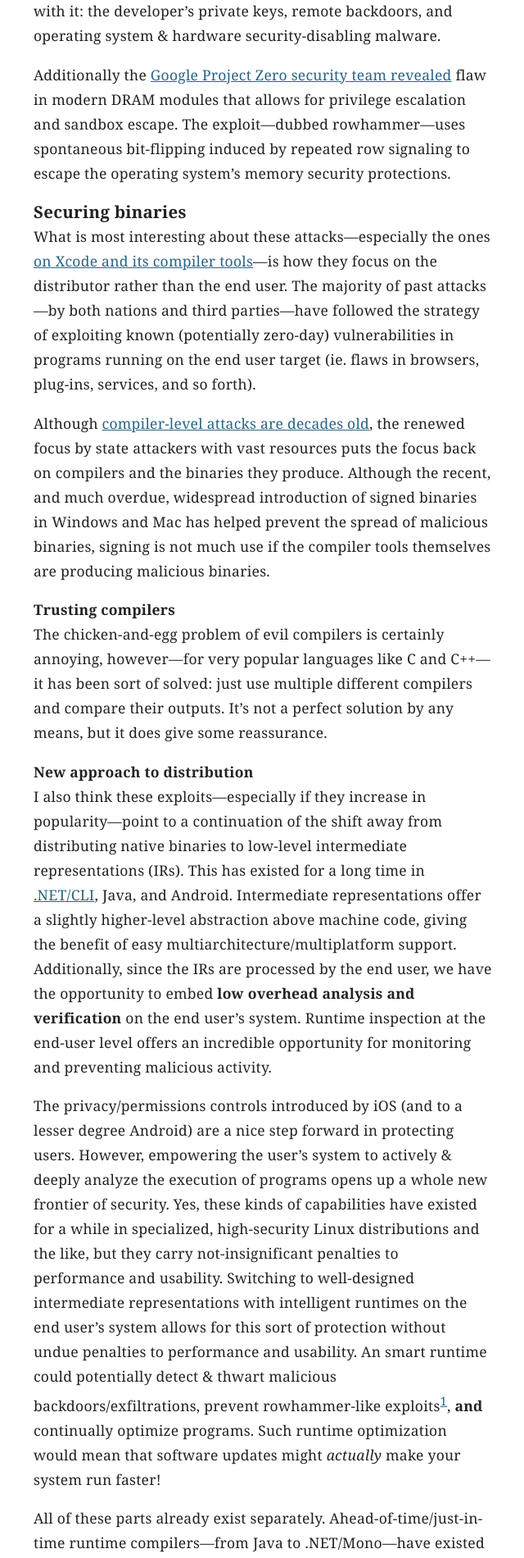
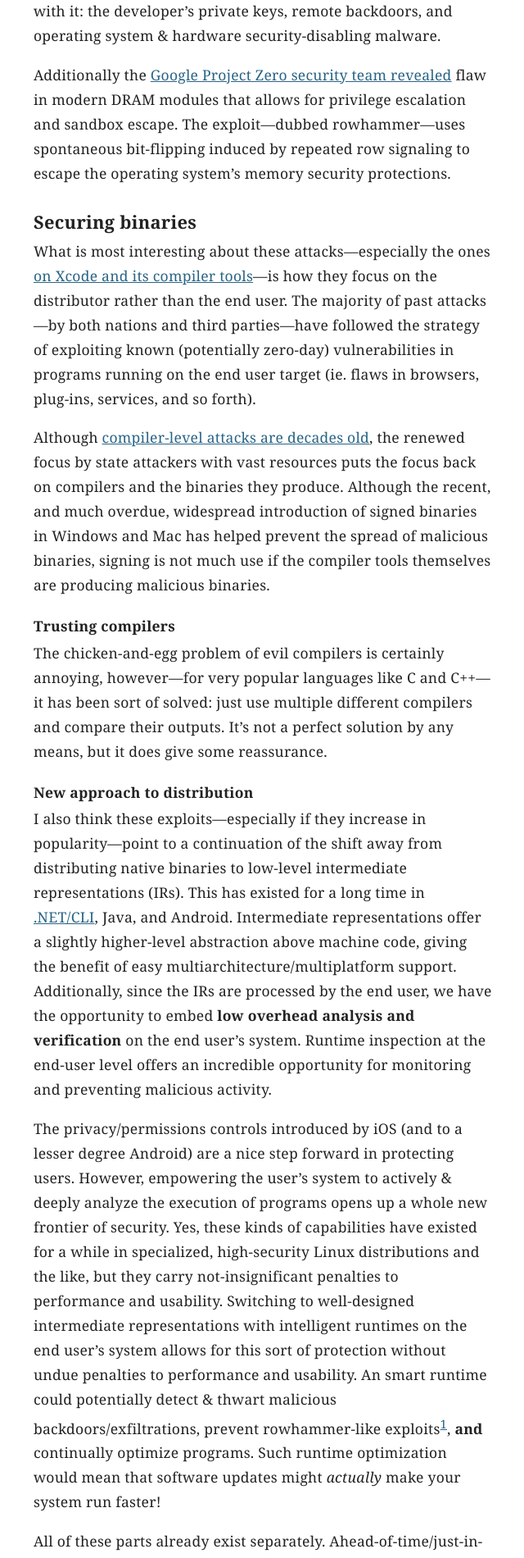
Before and after one commit to dirk/precompile.com, a Jekyll site: the page built from _posts/2015-03-11-rowhammer-xcode-future-of-application-distribution.md, in a window 1280 px wide. Shown: the part 565-2465 px from the top of the page at 82% size, without its empty margins (319-959 px from the left). Built offline with Jekyll 4.4.1, drawn with Linux system fonts in a browser that asks for light colours; Markdown is read by kramdown in place of the engine named in the settings.

Commit message:
Tweak styles and feed

```diff
--- a/css/styles.scss
+++ b/css/styles.scss
@@ -81,6 +81,14 @@ html {
 .post-content p {
   margin-bottom: $size-text;
 }
+.post-content h3 {
+  margin: $leading-text 0 0.5rem;
+  font-size: $size-text * 1.25;
+}
+.post-content h4 {
+  margin: ($leading-text / 1.5) 0 0.25rem;
+  font-size: $size-text;
+}
 .post-content code {
   padding: 0 0.125rem;
   font-family: $font-mono; font-size: $size-text-small;
@@ -101,8 +109,8 @@ html {
   border: none; border-top: 0.1rem solid $color-lighter-grey;
 }
 .post-content .footnotes ol {
-  margin: 1.6rem 0 0;
-  list-style-position: inside;
+  margin: ($leading-text / 1.5) 0 0;
+  padding: 0 0 0 $leading-text;
 }
 .post-content .footnotes li {
   line-height: $leading-text-small;
--- a/feed.xml
+++ b/feed.xml
@@ -11,7 +11,7 @@ layout: null
 		{% for post in site.posts limit:10 %}
 			<item>
 				<title>{{ post.title | xml_escape }}</title>
-				<description>{{ post.excerpt | xml_escape }}</description>
+				<description>{{ post.summary | xml_escape }}</description>
 				<pubDate>{{ post.date | date: "%a, %d %b %Y %H:%M:%S %z" }}</pubDate>
 				<link>{{ site.base_url }}{{ post.url }}</link>
 				<guid isPermaLink="true">{{ site.base_url }}{{ post.url }}</guid>
```
